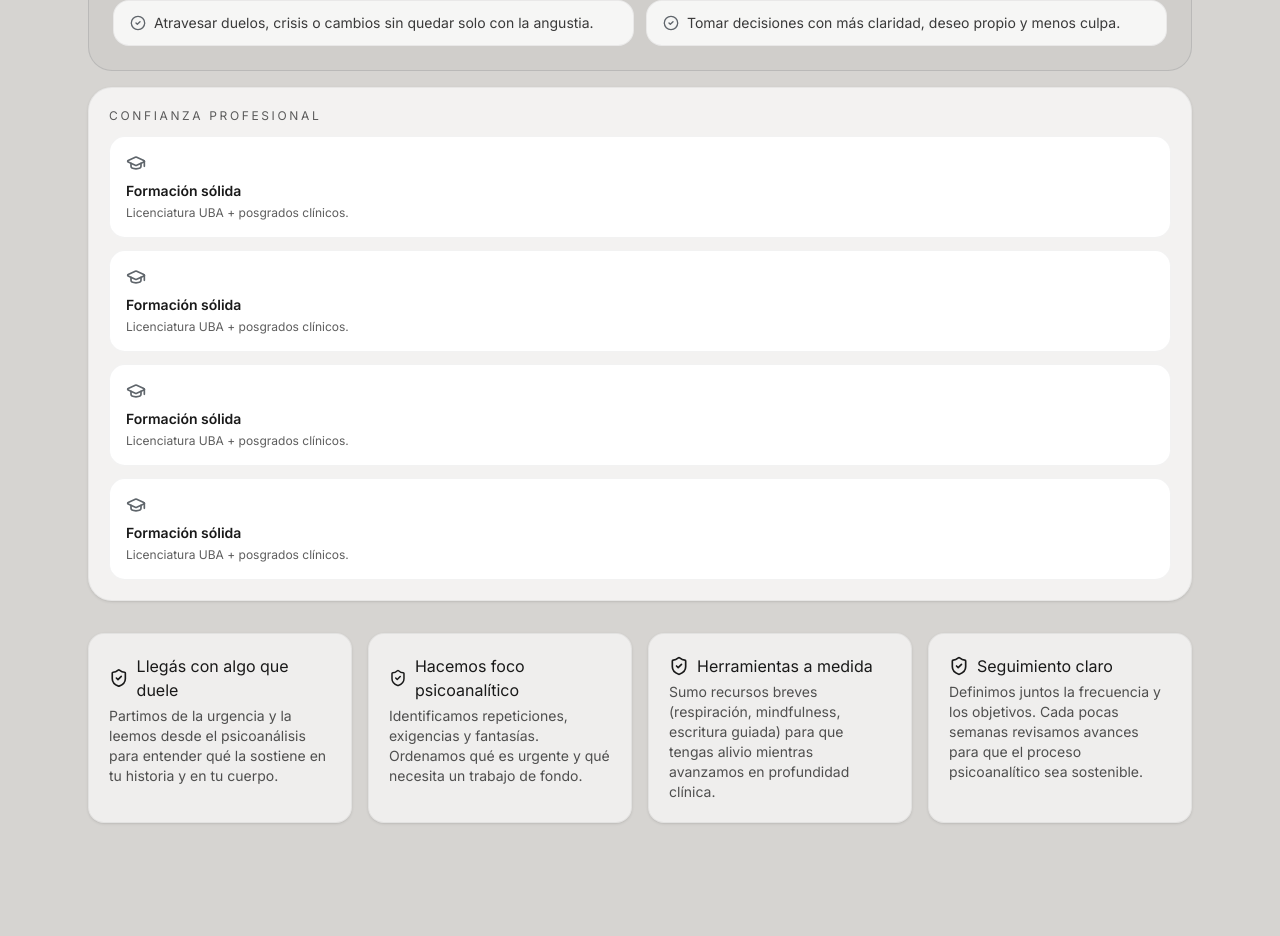
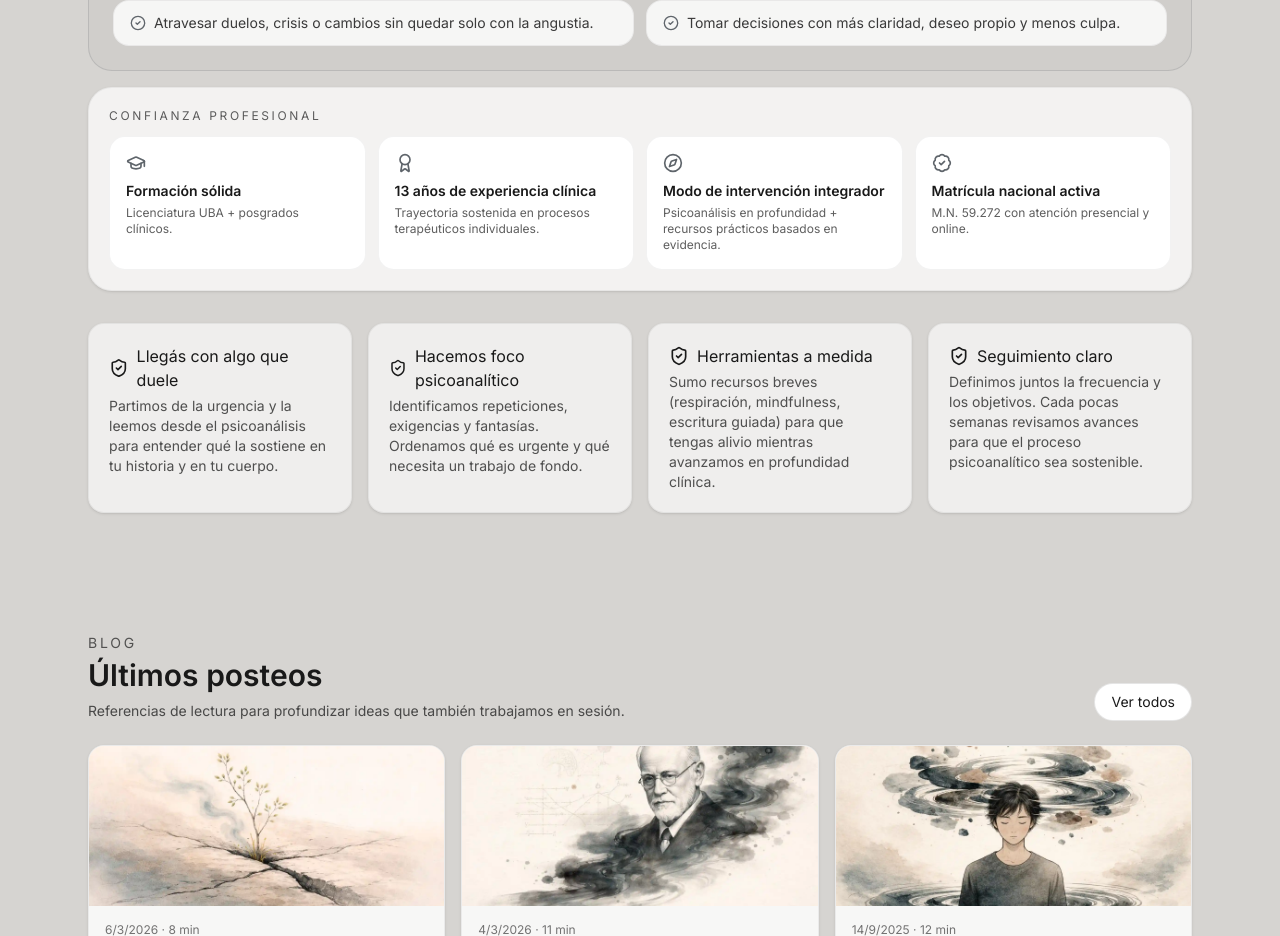
Before and after one commit to NikkoQuiroga/psicoanalisis-nicolas-quiroga, a React (Vite) app: page / in a window 1280 px wide. Shown: the part 820-1756 px from the top of the page. Built offline with nearby package versions, Linux system fonts and the light colour scheme; no server answers.

Commit message:
Ajusta tarjetas de confianza profesional en Home

```diff
--- a/src/pages/Home.jsx
+++ b/src/pages/Home.jsx
@@ -8,6 +8,9 @@ import {
   ChevronDown,
   ChevronUp,
   GraduationCap,
+  Award,
+  Compass,
+  BadgeCheck,
 } from "lucide-react";
 import AgendaForm from "../components/AgendaForm.jsx";
 import TestimonialCard from "../components/TestimonialCard.jsx";
@@ -134,27 +137,27 @@ export default function Home() {
             <p className="text-xs uppercase tracking-[0.22em] text-sumi/70">
               Confianza profesional
             </p>
-            <div className="mt-3 grid gap-3 md:grid-cols-1">
+            <div className="mt-3 grid gap-3 md:grid-cols-2 lg:grid-cols-4">
               {[
                 {
                   icon: GraduationCap,
                   title: "Formación sólida",
                   desc: "Licenciatura UBA + posgrados clínicos.",
                 },
-                 {
-                  icon: GraduationCap,
-                  title: "Formación sólida",
-                  desc: "Licenciatura UBA + posgrados clínicos.",
+                {
+                  icon: Award,
+                  title: "13 años de experiencia clínica",
+                  desc: "Trayectoria sostenida en procesos terapéuticos individuales.",
                 },
-                 {
-                  icon: GraduationCap,
-                  title: "Formación sólida",
-                  desc: "Licenciatura UBA + posgrados clínicos.",
+                {
+                  icon: Compass,
+                  title: "Modo de intervención integrador",
+                  desc: "Psicoanálisis en profundidad + recursos prácticos basados en evidencia.",
                 },
-                 {
-                  icon: GraduationCap,
-                  title: "Formación sólida",
-                  desc: "Licenciatura UBA + posgrados clínicos.",
+                {
+                  icon: BadgeCheck,
+                  title: "Matrícula nacional activa",
+                  desc: "M.N. 59.272 con atención presencial y online.",
                 },
               ].map((item) => (
                 <article
```
